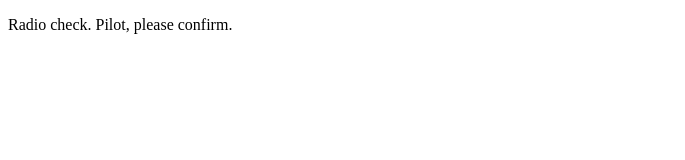
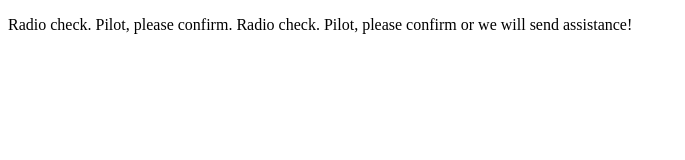
Before and after one commit to Horton2099/communication-log, a plain HTML site: page index.html in a window 1280 px wide. Shown: the whole page, without its empty margins (0-685 px from the left). Drawn offline with Linux system fonts and the light colour scheme.

Commit message:
Practice

```diff
--- a/index.html
+++ b/index.html
@@ -1,6 +1,6 @@
 <!DOCTYPE html>
 <html>
    <body>
-      <p>Radio check. Pilot, please confirm.</p>
+      <p>Radio check. Pilot, please confirm.  Radio check. Pilot, please confirm or we will send assistance!</p>
    </body>
 </html>
```
